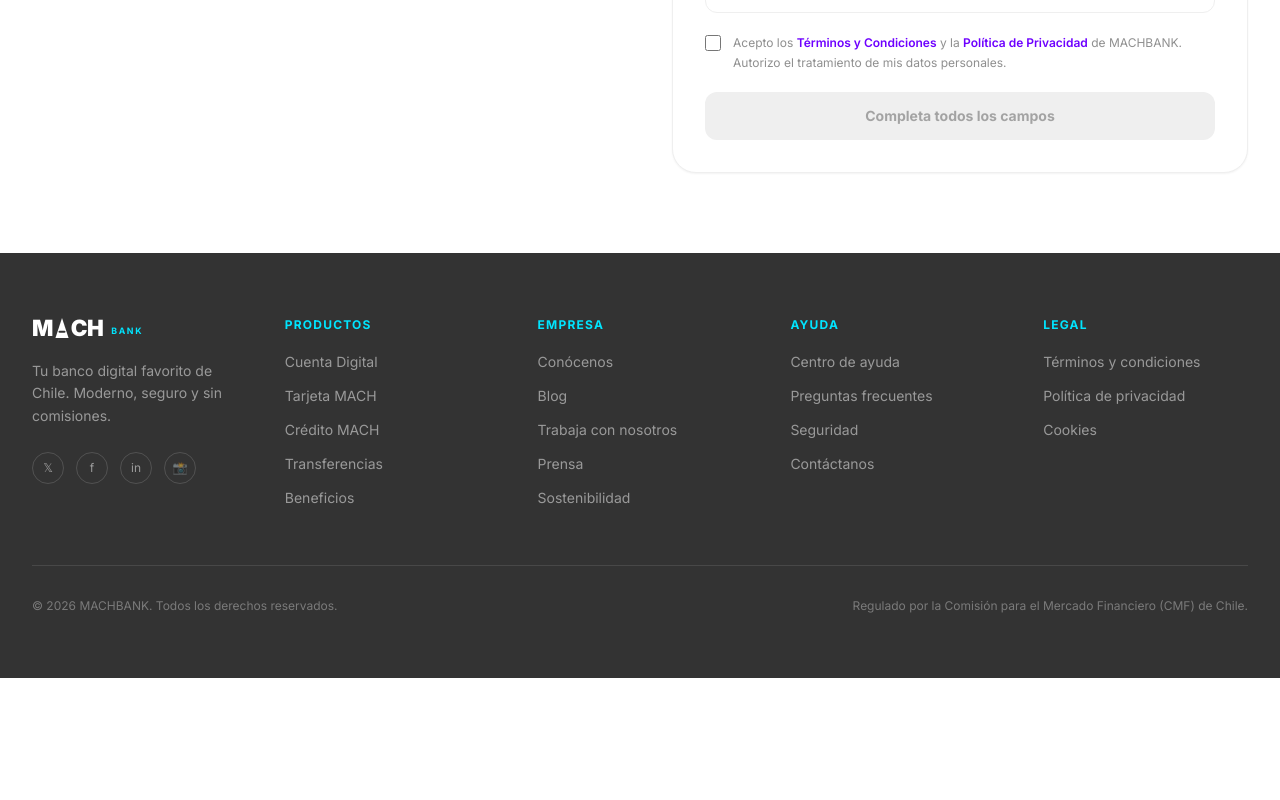
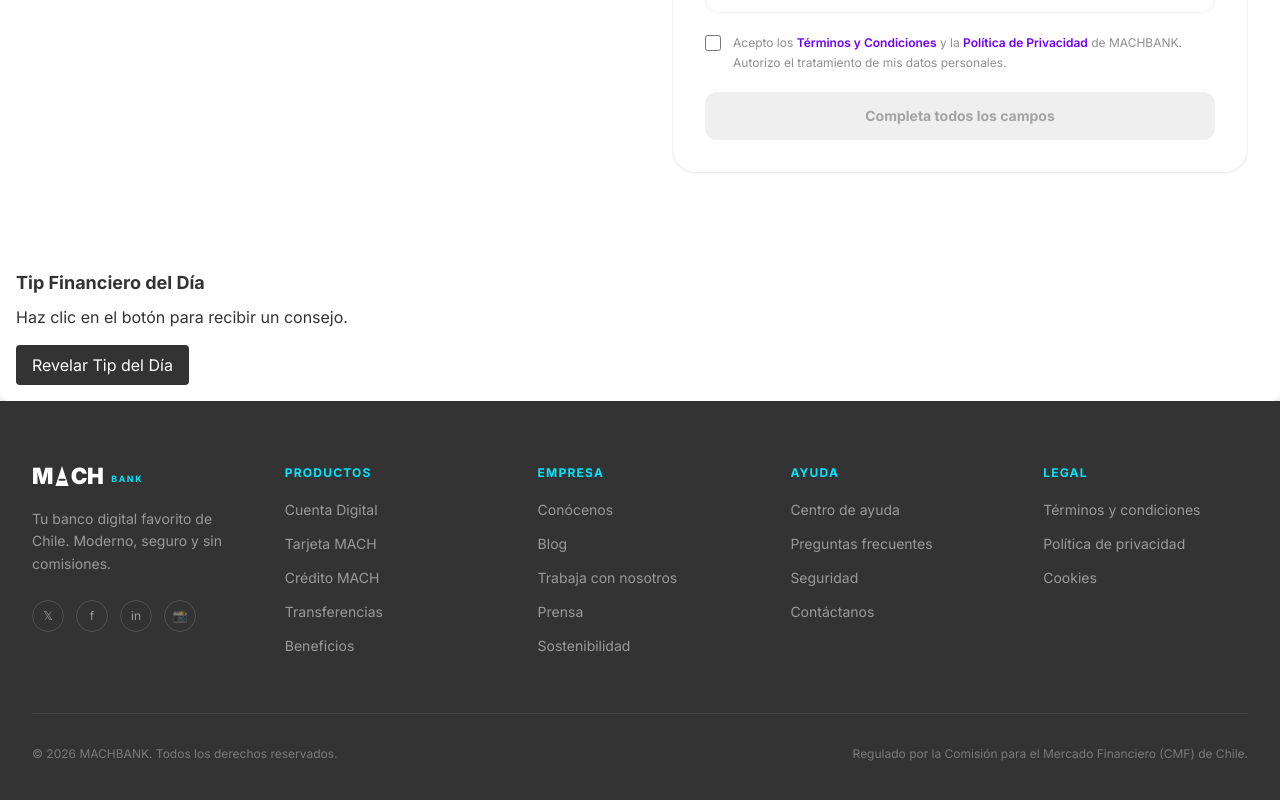
Before and after one commit to dmedelba/mach-frontend-test-hackathon, a Next.js app: page / in a window 1280 px wide. Shown: the part 3869-4669 px from the top of the page. Before the commit the page ends 4547 px from the top, so only its background shows below. Built offline with nearby package versions, Linux system fonts and the light colour scheme.

Commit message:
feat(Tip Financiero MACH): ADLC auto-generated code

```diff
--- a/src/app/page.tsx
+++ b/src/app/page.tsx
@@ -1,5 +1,3 @@
-
-
 import Header from '@/components/Header';
 import HeroSection from '@/components/HeroSection';
 import FeaturesSection from '@/components/FeaturesSection';
@@ -7,6 +5,7 @@
 import ProcessSection from '@/components/ProcessSection';
 import FormSection from '@/components/FormSection';
 import Footer from '@/components/Footer';
+import TipFinanciero from '@/components/TipFinanciero';
 
 export default function Home() {
   return (
@@ -17,6 +16,7 @@
       <RequirementsSection />
       <ProcessSection />
       <FormSection />
+      <TipFinanciero />
       <Footer />
     </main>
   );
```
